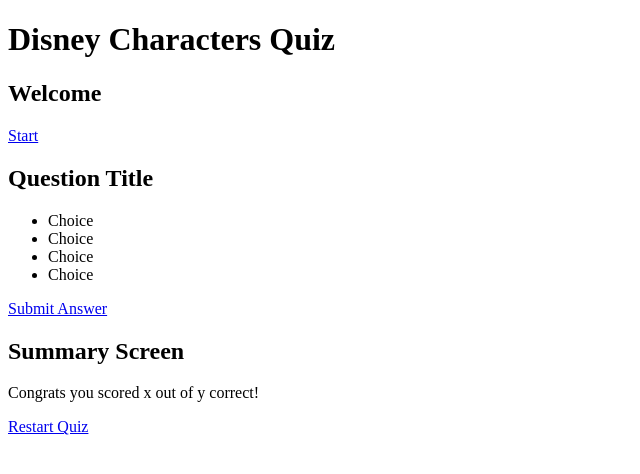
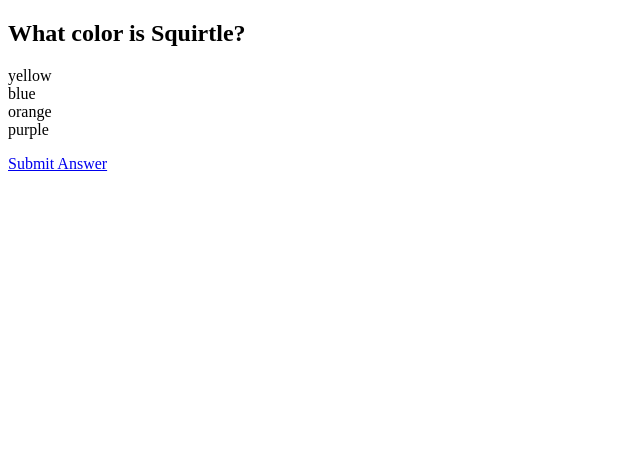
Before and after one commit to smitishakya/disneycharactersquiz, a plain HTML site: page index.html in a window 1280 px wide. Both pictures are taken after a click on the link "Start". Shown: the whole page, without its empty margins (0-640 px from the left). Drawn offline with nearby package versions, Linux system fonts and the light colour scheme.

Commit message:
adding click features

```diff
--- a/index.html
+++ b/index.html
@@ -2,8 +2,9 @@
 <html>
 <head>
     <meta charset="utf-8">
-    <meta name="viewport" content="width-device-width">
+    <meta name="viewport" content="width=device-width">
     <title>Disney Characters Quiz</title>
+    <link rel="stylesheet" href="./style.css" type="text/css">
 </head>
 <body>
     <!-- Start Section -->
@@ -29,5 +30,7 @@
         <p>Congrats you scored x out of y correct!</p>
         <a href="#">Restart Quiz</a>
     </div>
+    <script src="https://code.jquery.com/jquery-3.1.0.js"></script>
+    <script src="main.js"></script>
 </body>
 </html>
--- /dev/null
+++ b/main.js
@@ -0,0 +1,57 @@
+let score = 0;
+let currentQuestion = 0;
+let questions = [
+    {
+      title: "What color is Squirtle?",
+      answers: ['yellow', 'blue', 'orange', 'purple'],
+      correct: 1
+    },
+    {
+      title: "What color is Bulbasuar?",
+      answers: ['yellow', 'blue', 'orange', 'purple'],
+      correct: 3
+    },
+    {
+      title: "What color is Pikachu?",
+      answers: ['yellow', 'blue', 'orange', 'purple'],
+      correct: 0
+    },
+    {
+      title: "What color is Charmander?",
+      answers: ['yellow', 'blue', 'orange', 'purple'],
+      correct: 2
+    }
+  ];
+
+  $(document).ready(function(){
+
+    $('.start a').click(function(e){
+        e.preventDefault();
+        $('.start').hide();
+        $('.quiz').show();
+        showQuestion();
+    });
+    $('.quiz ul').on('click', 'li', function(){
+        $('.selected').removeClass('selected');
+        $(this).toggleClass('selected');
+    });
+
+  });
+
+  function startQuiz(){
+
+  }
+
+  function showQuestion(){
+      let question = questions[currentQuestion];
+      $('.quiz h2').text(question.title);
+      $('.quiz ul').html('');
+      for(var i=0; i<question.answers.length; i++){
+          $('.quiz ul').append(`<li id="${i}">${question.answers[i]}</li>`);
+      }
+
+  }
+
+  function checkAnswer(){
+
+  }
--- a/style.css
+++ b/style.css
@@ -0,0 +1,13 @@
+.quiz, .summary {
+    display: none;
+}
+.quiz ul {
+    list-style-type: none;
+    padding: 0;
+}
+.quiz li {
+    cursor: pointer;
+}
+.selected {
+    background-color: yellow;
+}
```
